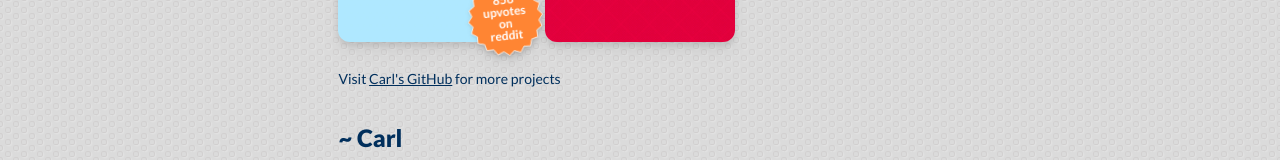
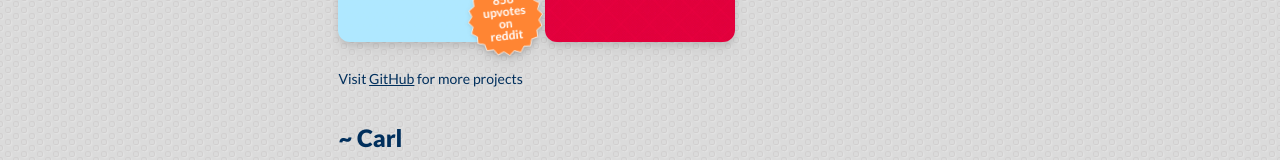
Before and after one commit to lindman-carl/carl-lindman, a Next.js app: page / in a window 1280 px wide. Shown: the part 908-1068 px from the top of the page. Built offline with nearby package versions, Linux system fonts and the light colour scheme.

Commit message:
Update github link in WebApps component

```diff
--- a/src/components/WebApps.tsx
+++ b/src/components/WebApps.tsx
@@ -65,7 +65,7 @@ const WebApps = () => {
           rel="noopener noreferrer"
           className="underline"
         >
-          Carl&apos;s GitHub
+          GitHub
         </a>
         &nbsp;for more projects
       </span>
```
